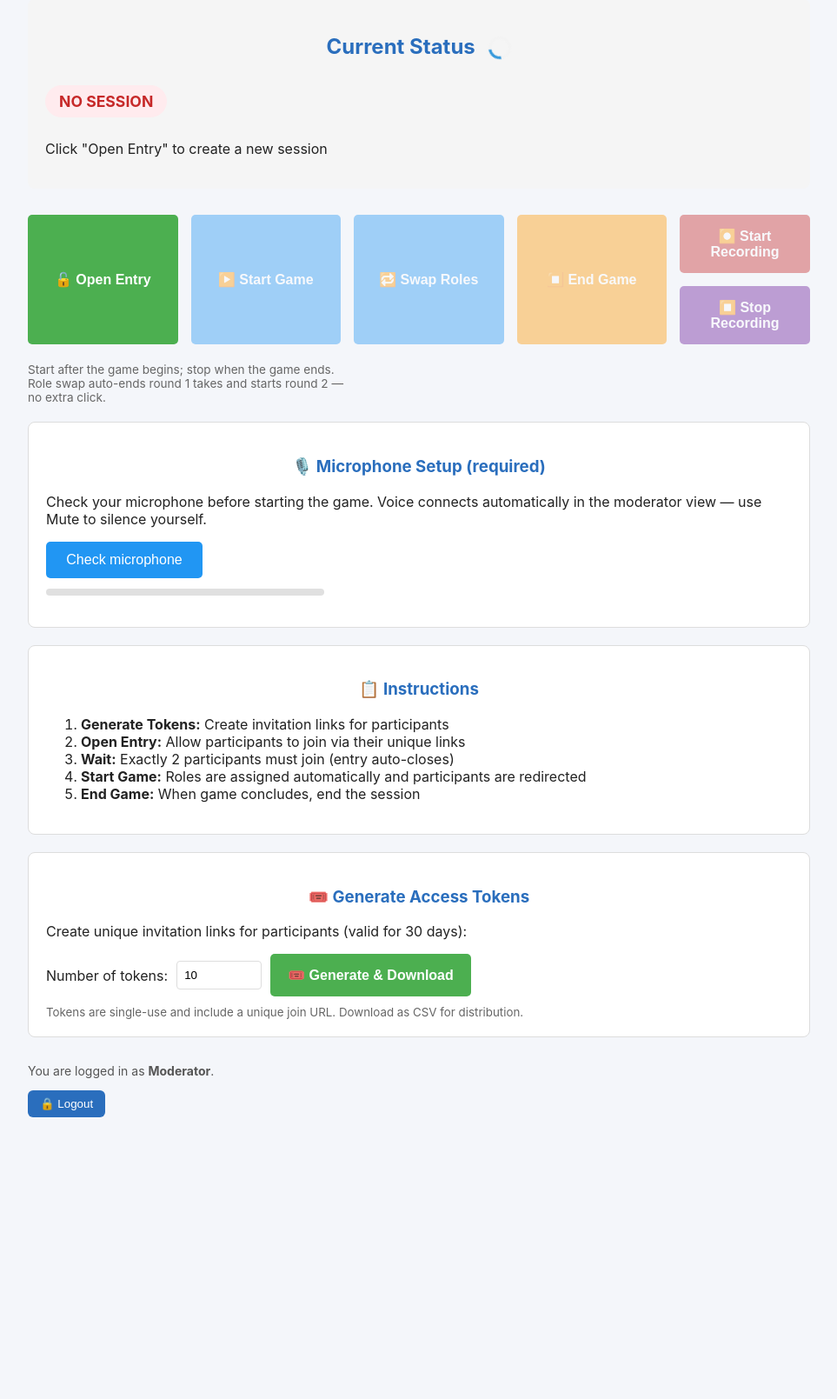
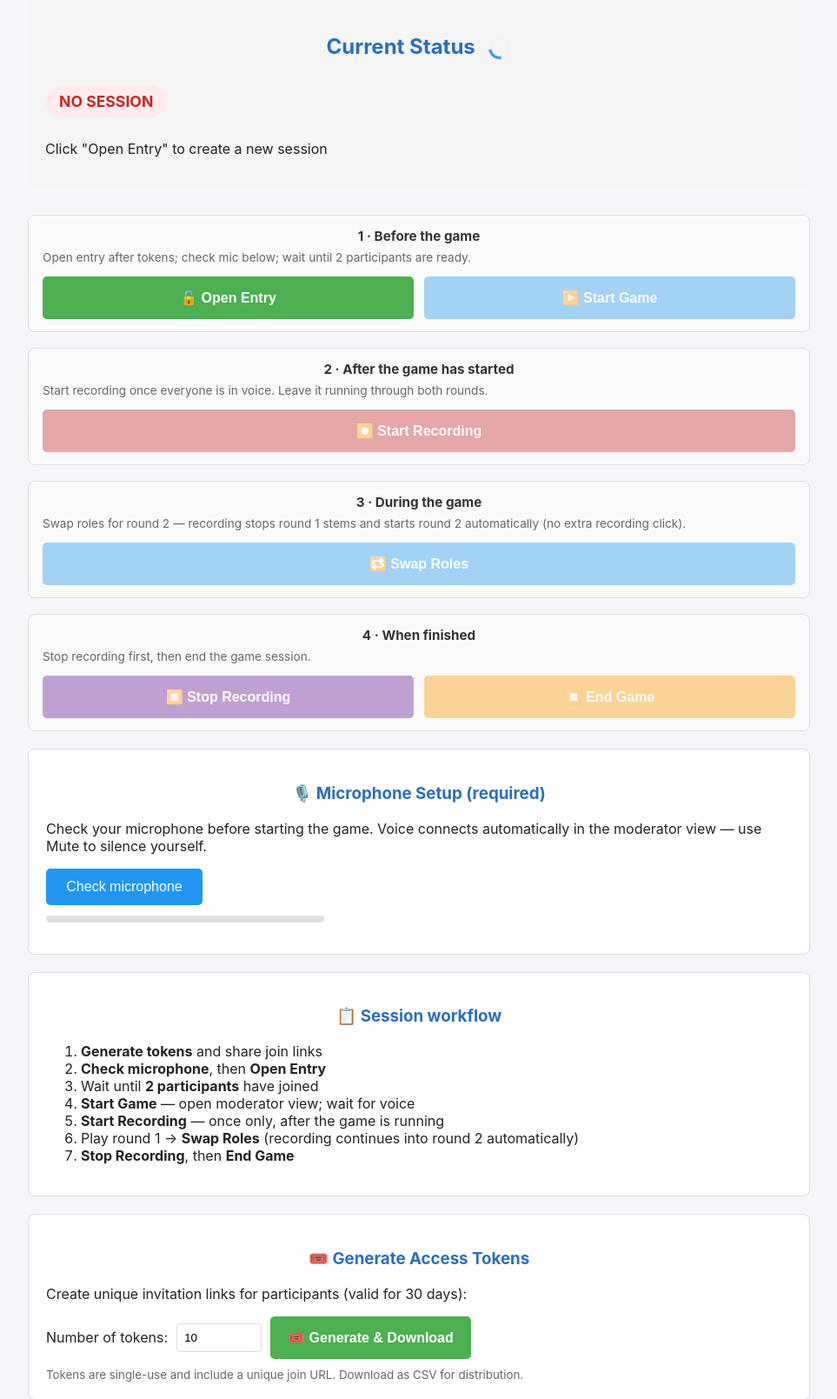
Before and after one commit to ptypes-nlesc/guesswho-stereotype, a Flask app: page /dashboard in a window 1280 px wide. Shown: the part 273-1882 px from the top of the page at 87% size, without its empty margins (158-1121 px from the left). Before the commit the page ends 1558 px from the top, so only its background shows below. Run offline with Flask 3, Linux system fonts and the light colour scheme; the visitor is signed in with stand-in values (Sample User, id 1); parts of the project's set-up code (start-up, migrations or seed data) failed here and were passed over.

Commit message:
ui(dashboard): order controls to match recording workflow
Group Open/Start Game, Start Recording, Swap Roles, then Stop
Recording/End Game with short step notes aligned to the intended flow.

```diff
--- a/templates/dashboard.html
+++ b/templates/dashboard.html
@@ -32,9 +32,31 @@
         .state-ENDED { background: #f3e5f5; color: #6a1b9a; }
         .control-buttons {
             display: flex;
-            gap: 15px;
+            flex-direction: column;
+            gap: 18px;
+            margin: 20px 0;
+        }
+        .control-step {
+            background: #fafafa;
+            border: 1px solid #e0e0e0;
+            border-radius: 8px;
+            padding: 14px 16px;
+        }
+        .control-step h3 {
+            margin: 0 0 6px;
+            font-size: 0.95em;
+            color: #333;
+        }
+        .control-step .step-note {
+            margin: 0 0 12px;
+            font-size: 0.85em;
+            color: #666;
+            line-height: 1.4;
+        }
+        .control-step-actions {
+            display: flex;
             flex-wrap: wrap;
-            margin: 20px 0;
+            gap: 12px;
         }
         .control-btn {
             flex: 1;
@@ -109,18 +131,6 @@
             color: #c62828;
             font-size: 0.85em;
             font-weight: bold;
-        }
-        .recording-controls {
-            display: flex;
-            flex-direction: column;
-            gap: 15px;
-            flex: 1;
-            min-width: 150px;
-        }
-        .recording-controls .control-btn {
-            flex: 1;
-            width: 100%;
-            min-height: 52px;
         }
         .info-section {
             background: white;
@@ -236,18 +246,39 @@
 
         {% if staff_role != 'auditor' %}
         <div class="control-buttons">
-            <button id="btn-open" class="control-btn btn-open">🔓 Open Entry</button>
-            <button id="btn-start" class="control-btn btn-start">▶️ Start Game</button>
-            <button id="btn-swap" class="control-btn btn-start">🔁 Swap Roles</button>
-            <button id="btn-end" class="control-btn btn-end">⏹️ End Game</button>
-            <div class="recording-controls">
-                <button id="btn-record-start" class="control-btn btn-record-start">⏺️ Start Recording</button>
-                <button id="btn-record-stop" class="control-btn btn-record-stop">⏹️ Stop Recording</button>
+            <div class="control-step">
+                <h3>1 · Before the game</h3>
+                <p class="step-note">Open entry after tokens; check mic below; wait until 2 participants are ready.</p>
+                <div class="control-step-actions">
+                    <button id="btn-open" class="control-btn btn-open">🔓 Open Entry</button>
+                    <button id="btn-start" class="control-btn btn-start">▶️ Start Game</button>
+                </div>
             </div>
-            <p style="margin: 6px 0 0; font-size: 0.85em; color: #666; max-width: 28em;">
-                Start after the game begins; stop when the game ends.
-                Role swap auto-ends round&nbsp;1 takes and starts round&nbsp;2 — no extra click.
-            </p>
+
+            <div class="control-step">
+                <h3>2 · After the game has started</h3>
+                <p class="step-note">Start recording once everyone is in voice. Leave it running through both rounds.</p>
+                <div class="control-step-actions">
+                    <button id="btn-record-start" class="control-btn btn-record-start">⏺️ Start Recording</button>
+                </div>
+            </div>
+
+            <div class="control-step">
+                <h3>3 · During the game</h3>
+                <p class="step-note">Swap roles for round 2 — recording stops round&nbsp;1 stems and starts round&nbsp;2 automatically (no extra recording click).</p>
+                <div class="control-step-actions">
+                    <button id="btn-swap" class="control-btn btn-start">🔁 Swap Roles</button>
+                </div>
+            </div>
+
+            <div class="control-step">
+                <h3>4 · When finished</h3>
+                <p class="step-note">Stop recording first, then end the game session.</p>
+                <div class="control-step-actions">
+                    <button id="btn-record-stop" class="control-btn btn-record-stop">⏹️ Stop Recording</button>
+                    <button id="btn-end" class="control-btn btn-end">⏹️ End Game</button>
+                </div>
+            </div>
         </div>
 
         <div class="info-section">
@@ -261,13 +292,15 @@
         </div>
 
         <div class="info-section">
-            <h3>📋 Instructions</h3>
+            <h3>📋 Session workflow</h3>
             <ol>
-                <li><strong>Generate Tokens:</strong> Create invitation links for participants</li>
-                <li><strong>Open Entry:</strong> Allow participants to join via their unique links</li>
-                <li><strong>Wait:</strong> Exactly 2 participants must join (entry auto-closes)</li>
-                <li><strong>Start Game:</strong> Roles are assigned automatically and participants are redirected</li>
-                <li><strong>End Game:</strong> When game concludes, end the session</li>
+                <li><strong>Generate tokens</strong> and share join links</li>
+                <li><strong>Check microphone</strong>, then <strong>Open Entry</strong></li>
+                <li>Wait until <strong>2 participants</strong> have joined</li>
+                <li><strong>Start Game</strong> — open moderator view; wait for voice</li>
+                <li><strong>Start Recording</strong> — once only, after the game is running</li>
+                <li>Play round 1 → <strong>Swap Roles</strong> (recording continues into round 2 automatically)</li>
+                <li><strong>Stop Recording</strong>, then <strong>End Game</strong></li>
             </ol>
         </div>
 
```
